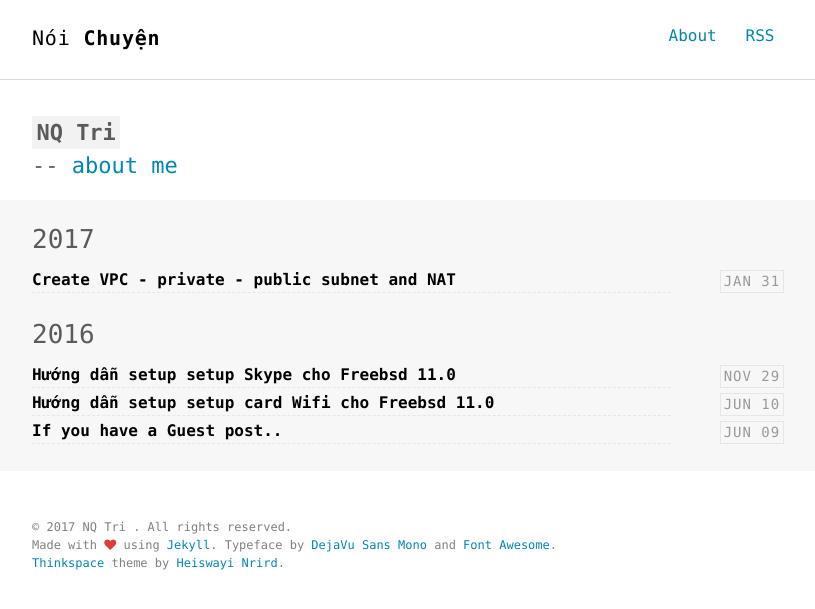
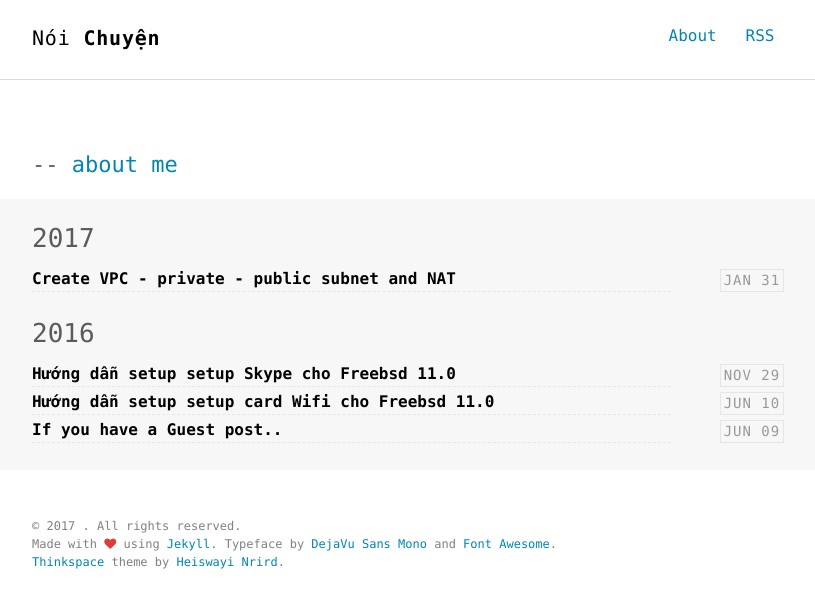
Before and after one commit to trinq/trinq.github.io, a Jekyll site: the page built from index.html, in a window 1280 px wide. Shown: the top 609 px of the page, without its empty margins (232-1047 px from the left). Built offline with Jekyll 4.4.1, drawn with Linux system fonts in a browser that asks for light colours.

Commit message:
Update _config.yml

```diff
--- a/_config.yml
+++ b/_config.yml
@@ -29,8 +29,8 @@ sass:
 
 # Author settings
 author:
-  name     : "NQ Tri "
-  job      :  ""
+  name     : ""
+  job      : ""
   bio      : ""
   thumb    : /images/author.jpg
   email    : triquang13@gmail.com
```
